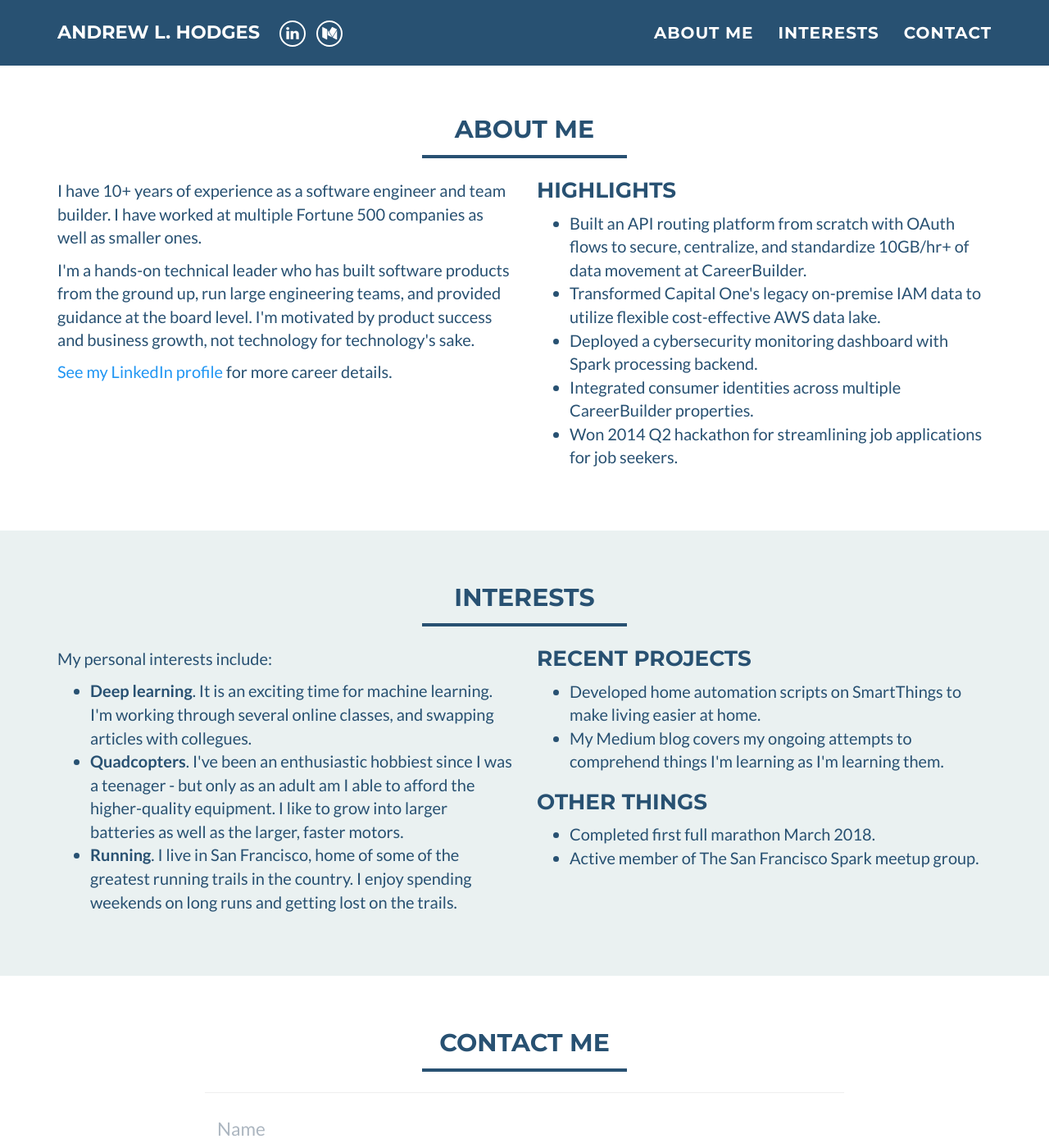
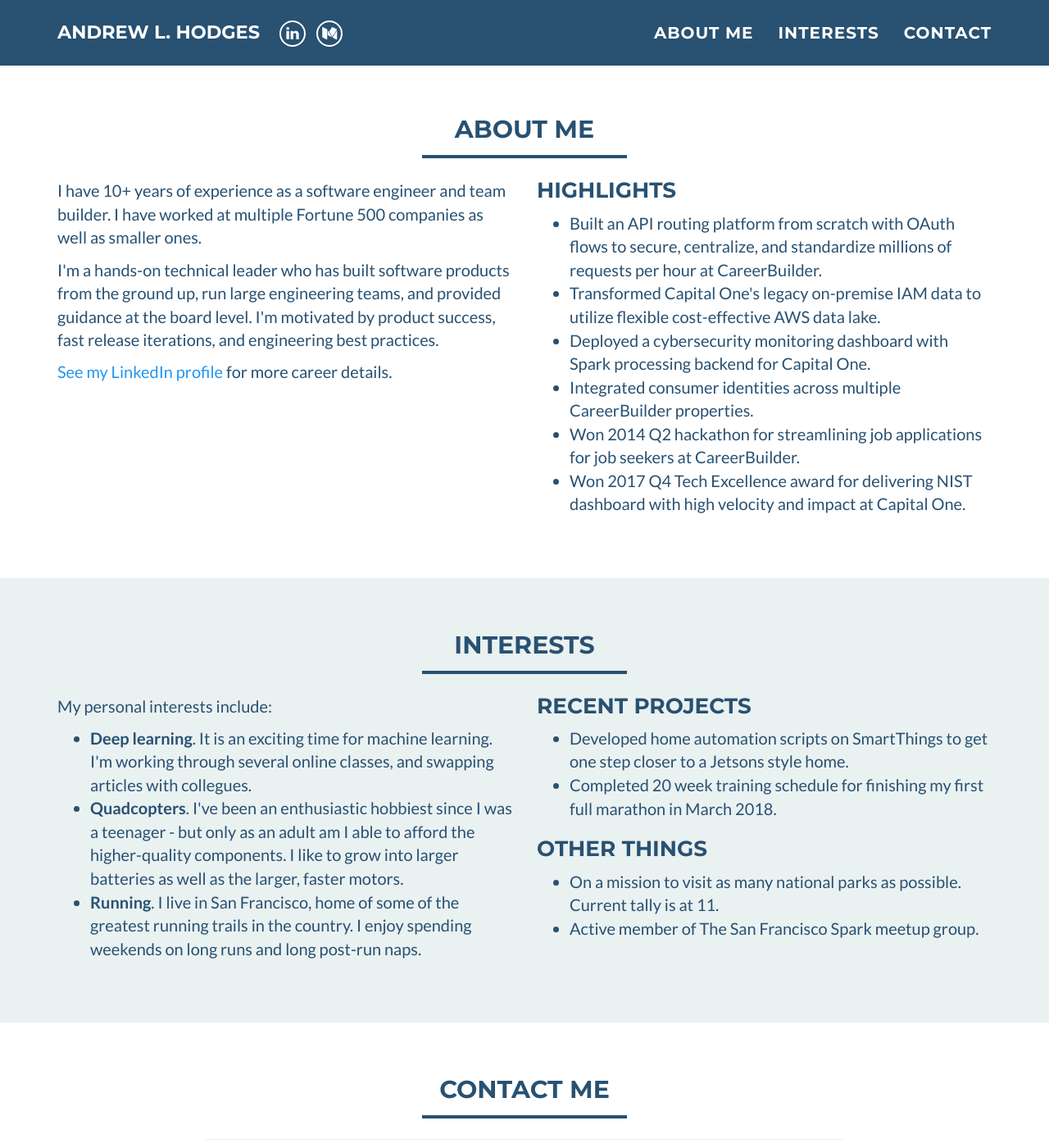
Before and after one commit to ahodges/SinglePager, a Jekyll site: the page built from index.html, in a window 1280 px wide and 1400 px high, scrolled down 498 px. Shown: the whole window at 82% size. Built offline with Jekyll 4.4.1, drawn with Linux system fonts in a browser that asks for light colours.

Commit message:
text updated

```diff
--- a/_includes/about_me.html
+++ b/_includes/about_me.html
@@ -14,7 +14,7 @@
         <p>
           I'm a hands-on technical leader who has built software products from the ground up,
 		  run large engineering teams, and provided guidance at the board level.  I'm motivated by product
-		  success and business growth, not technology for technology's sake.
+		  success, fast release iterations, and engineering best practices.
         </p>
 		<p>
           <a href="https://www.linkedin.com/in/andrew-l-hodges/">See my LinkedIn profile</a> for more career details.
@@ -24,17 +24,20 @@
 		    <h3 style="margin-top:0;">Highlights</h3>
 		    <ul>
     			<li>
-            Built an API routing platform from scratch with OAuth flows to secure, centralize, and standardize 10GB/hr+ of data movement at CareerBuilder.
+            Built an API routing platform from scratch with OAuth flows to secure, centralize, and standardize millions of requests per hour at CareerBuilder.
     			</li>
           <li>
             Transformed Capital One's legacy on-premise IAM data to utilize flexible cost-effective AWS data lake.
           <li>
-            Deployed a cybersecurity monitoring dashboard with Spark processing backend.
+            Deployed a cybersecurity monitoring dashboard with Spark processing backend for Capital One.
     			<li>
             Integrated consumer identities across multiple CareerBuilder properties.
     			</li>
     			<li>
-            Won 2014 Q2 hackathon for streamlining job applications for job seekers.
+            Won 2014 Q2 hackathon for streamlining job applications for job seekers at CareerBuilder.
+    			</li>
+				<li>
+            Won 2017 Q4 Tech Excellence award for delivering NIST dashboard with high velocity and impact at Capital One.
     			</li>
 		    </ul>
 	    </div>
--- a/_includes/interests.html
+++ b/_includes/interests.html
@@ -17,11 +17,11 @@
 			  </li>
 			  <li>
 				  <b>Quadcopters</b>. I've been an enthusiastic hobbiest since I was a teenager - but only as an adult am I able to afford the higher-quality
-          equipment. I like to grow into larger batteries as well as the larger, faster motors.
+          components. I like to grow into larger batteries as well as the larger, faster motors.
 			  </li>
 			  <li>
 				  <b>Running</b>. I live in San Francisco, home of some of the greatest running trails in the country. I enjoy spending weekends
-          on long runs and getting lost on the trails.
+          on long runs and long post-run naps.
       </li>
 			</ul>
 		</div>
@@ -29,16 +29,16 @@
       <h3 style="margin-top:0">Recent Projects</h3>
 		  <ul>
   			<li>
-          Developed home automation scripts on SmartThings to make living easier at home.
+          Developed home automation scripts on SmartThings to get one step closer to a Jetsons style home.
     		</li>
   			<li>
-          My Medium blog covers my ongoing attempts to comprehend things I'm learning as I'm learning them.
+          Completed 20 week training schedule for finishing my first full marathon in March 2018.
   			</li>
   		    </ul>
   		    <h3>Other Things</h3>
   		    <ul>
   			<li>
-           Completed first full marathon March 2018.
+           On a mission to visit as many national parks as possible. Current tally is at 11.
   			</li>
   			<li>
   			  Active member of The San Francisco Spark meetup group.
```
